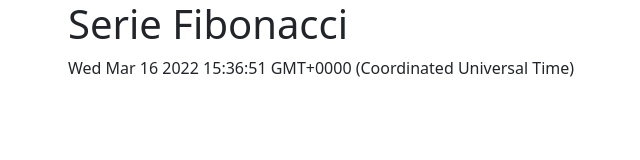
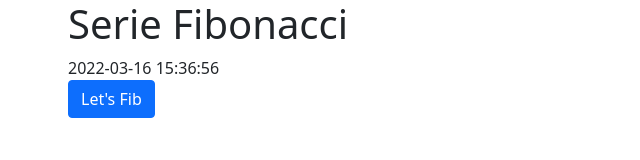
Before and after one commit to Alejogonzalez/PruebaProteccion, a plain HTML site: page index.html in a window 1280 px wide. Shown: the whole page, without its empty margins (14-654 px from the left). Drawn offline with nearby package versions, Linux system fonts and the light colour scheme.

Commit message:
Logica Done

```diff
--- a/index.html
+++ b/index.html
@@ -7,24 +7,65 @@
 
     <!-- Bootstrap CSS -->
     <link href="https://cdn.jsdelivr.net/npm/bootstrap@5.1.3/dist/css/bootstrap.min.css" rel="stylesheet" integrity="sha384-1BmE4kWBq78iYhFldvKuhfTAU6auU8tT94WrHftjDbrCEXSU1oBoqyl2QvZ6jIW3" crossorigin="anonymous">
-
+    <script src="https://cdnjs.cloudflare.com/ajax/libs/moment.js/2.22.2/moment.min.js"></script>
     <title>Protección</title>
   </head>
   <body>
     <div class="container">
       <h1>Serie Fibonacci</h1>
 
-    <div id="current_date"></p>
-      <script>
-      document.getElementById("current_date").innerHTML = Date();
-      </script>
-    </div>
+      <div id="current_date"></p>
+        <script>
+        document.getElementById("current_date").innerHTML = Date();
+        </script>
+      </div>
 
+    <button id="Btn_fibo" type="button" class="btn btn-primary" onclick="fibo()">Let's Fib</button>
+
+    <p id="log"></p>
     </div>
 
 
     <!-- Optional JavaScript; choose one of the two! -->
+    <script>
+      function fibo() {
+        clock = new Date()
+          hour =   clock.getHours()
+          minutes = clock.getMinutes()
+          seconds = clock.getSeconds()
+         var number=seconds;
+          var fibonacci = [];
+          fibonacci[0] = Math.trunc(minutes/10);
+          console.log(fibonacci[0])
+          fibonacci[1] = minutes % 10;
+          console.log(fibonacci[1])
+          for (var i = 2; i < number; i++) {
+            fibonacci[i] = fibonacci[i - 2] + fibonacci[i - 1];
+          }
+          console.log(fibonacci);
+          fibotxt = JSON.stringify(fibonacci)
+          document.getElementById("log").innerHTML = fibotxt;
+          return fibonacci;
+      }
 
+       var today = moment().format('YYYY-MM-DD');
+
+          function new_clock(){
+
+          clock = new Date()
+          hour =   clock.getHours()
+          minutes = clock.getMinutes()
+          seconds = clock.getSeconds()
+
+          print_clock = today + " " + hour + ":" + minutes + ":" + seconds
+
+          //console.log(print_clock)
+          document.getElementById("current_date").innerHTML =  print_clock
+          setTimeout(new_clock, 1000)
+          }
+
+          setTimeout(new_clock, 1000)
+      </script>
     <!-- Option 1: Bootstrap Bundle with Popper -->
     <script src="https://cdn.jsdelivr.net/npm/bootstrap@5.1.3/dist/js/bootstrap.bundle.min.js" integrity="sha384-ka7Sk0Gln4gmtz2MlQnikT1wXgYsOg+OMhuP+IlRH9sENBO0LRn5q+8nbTov4+1p" crossorigin="anonymous"></script>
 
```
